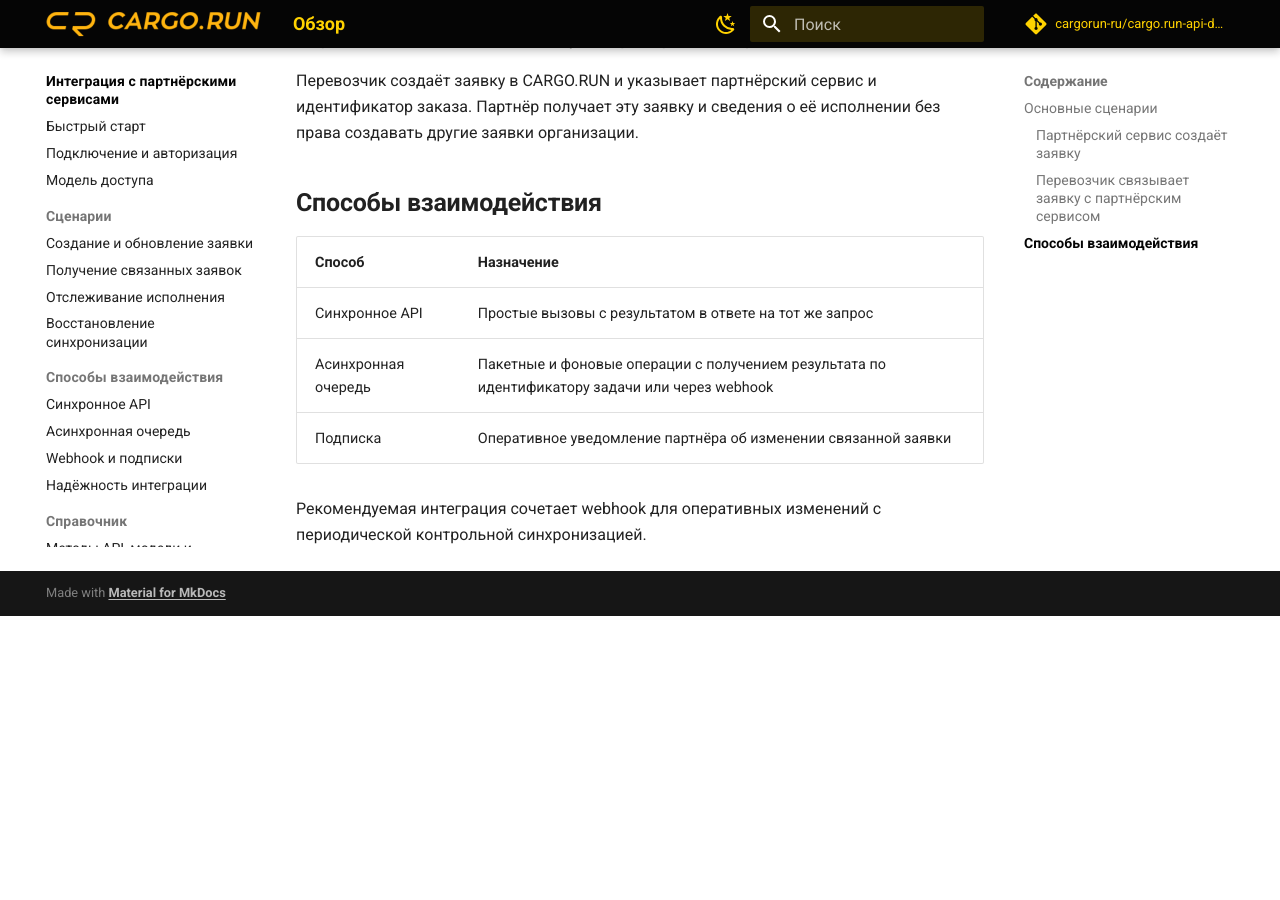
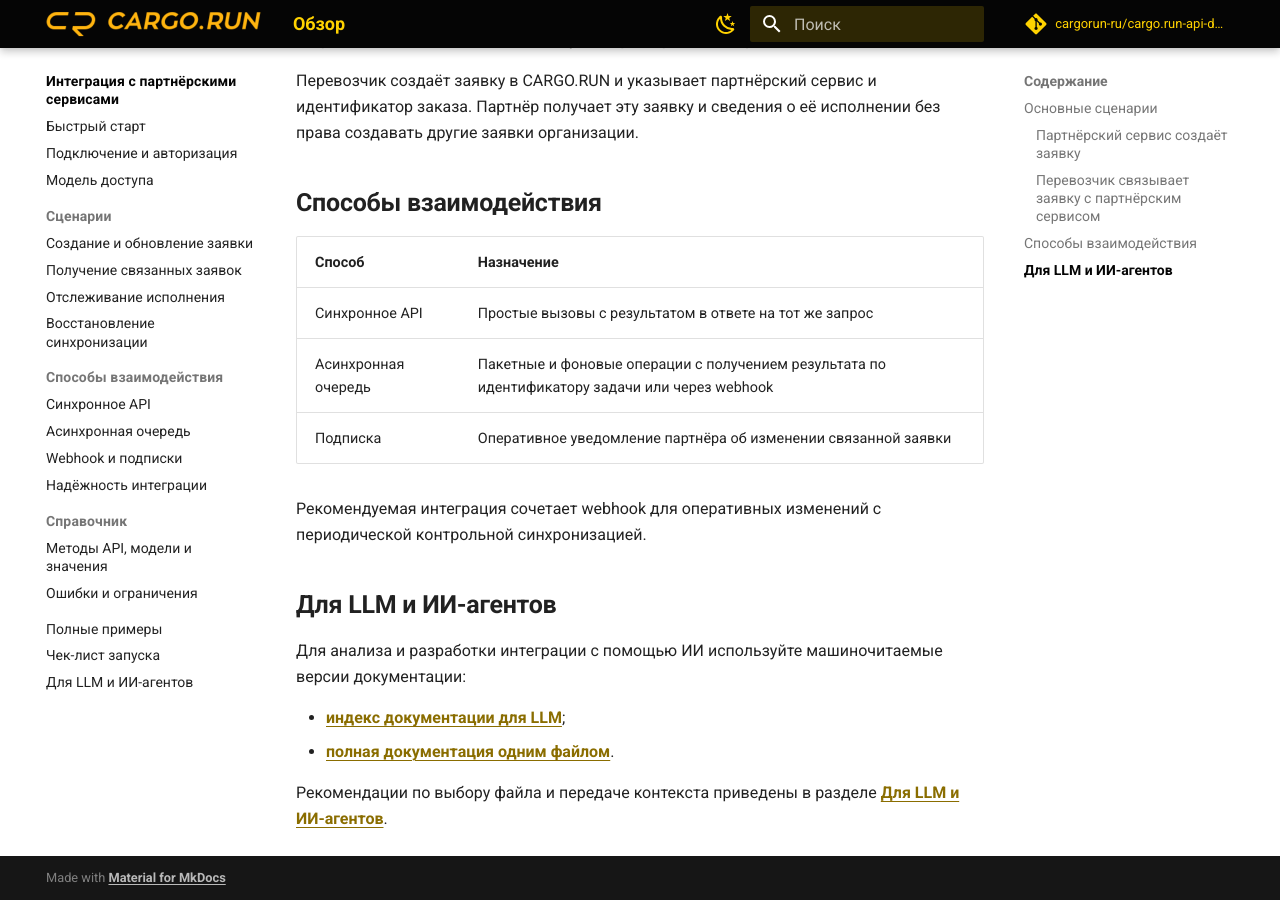
Before and after one commit to cargorun-ru/cargo.run-api-docs, an MkDocs documentation site: the page built from docs/products/partner-integrations/index.md, in a window 1280 px wide and 900 px high, scrolled down 795 px. Built offline with MkDocs 1.6.1 and Material for MkDocs 9.7.7, drawn with Linux system fonts in a browser that asks for light colours; comment, search, counter and statistics services are not loaded; before the commit the page ends 1411 px from its top, so only the background shows below that.

Commit message:
Add LLM documentation entry point

```diff
--- a/docs/products/partner-integrations/index.md
+++ b/docs/products/partner-integrations/index.md
@@ -32,3 +32,12 @@
 | Подписка | Оперативное уведомление партнёра об изменении связанной заявки |
 
 Рекомендуемая интеграция сочетает webhook для оперативных изменений с периодической контрольной синхронизацией.
+
+## Для LLM и ИИ-агентов
+
+Для анализа и разработки интеграции с помощью ИИ используйте машиночитаемые версии документации:
+
+- [индекс документации для LLM](../../llms.txt);
+- [полная документация одним файлом](../../llms-full.txt).
+
+Рекомендации по выбору файла и передаче контекста приведены в разделе [Для LLM и ИИ-агентов](for-ai.md).
--- a/mkdocs.yml
+++ b/mkdocs.yml
@@ -140,3 +140,4 @@ nav:
           - Ошибки и ограничения: products/partner-integrations/reference/errors-and-limits.md
       - Полные примеры: products/partner-integrations/examples.md
       - Чек-лист запуска: products/partner-integrations/launch-checklist.md
+      - Для LLM и ИИ-агентов: products/partner-integrations/for-ai.md
--- a/tools/docs/generate-partner-llms-full.mjs
+++ b/tools/docs/generate-partner-llms-full.mjs
@@ -21,7 +21,8 @@ const files = [
   "reference/endpoints.md",
   "reference/errors-and-limits.md",
   "examples.md",
-  "launch-checklist.md"
+  "launch-checklist.md",
+  "for-ai.md"
 ];
 
 const output = [
```
Also changed, not shown: docs/llms-full.txt (+35 -0 lines), docs/products/partner-integrations/for-ai.md (added, +21 -0 lines).
